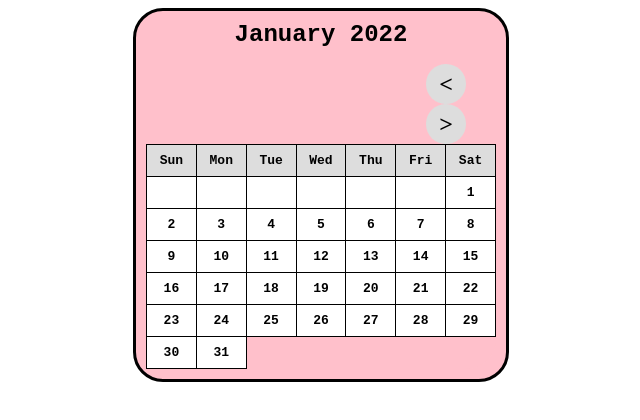
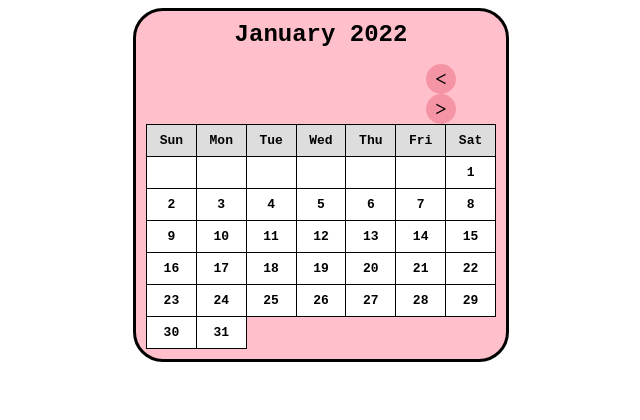
Before and after one commit to lukutu/calender, a plain HTML site: page index.html in a window 1280 px wide. Shown: the whole page, without its empty margins (319-959 px from the left). Drawn offline with Linux system fonts and the light colour scheme.

Commit message:
arrow buttons

```diff
--- a/index.html
+++ b/index.html
@@ -35,15 +35,15 @@
 	}
 	.arrow {
 		cursor: pointer;
-		width: 40px;
-		height: 40px;
+		width: 30px;
+		height: 30px;
 		border-radius: 50%;
-		background-color: #ddd;
+		background-color: rgb(245, 148, 164);
 		display: flex;
 		justify-content: center;
 		align-items: center;
-		font-size: 24px;
-		font-weight: bold;
+		font-size: 20px;
+		font-weight: bolder;
 		margin-inline: 80%;
 
 	}
```
